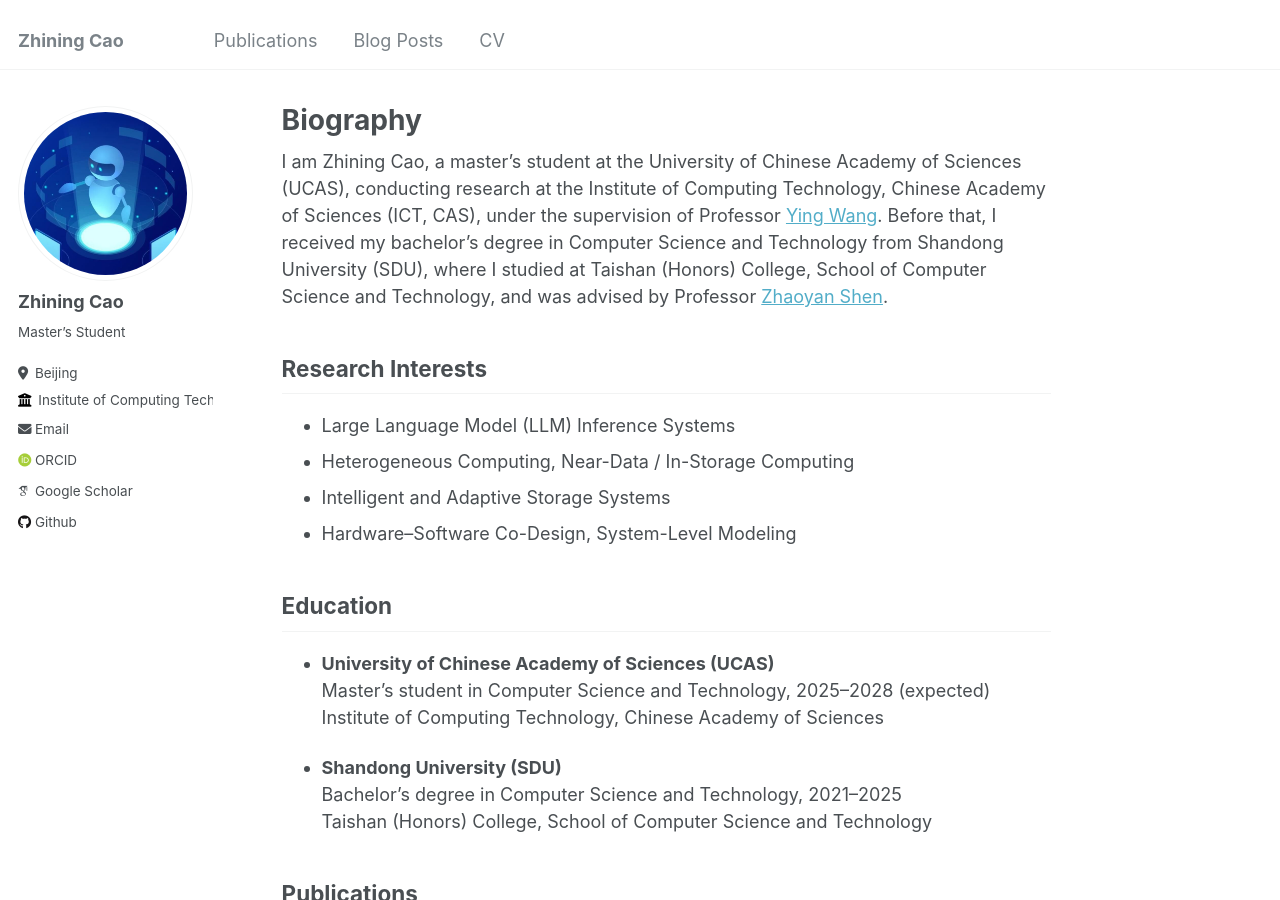
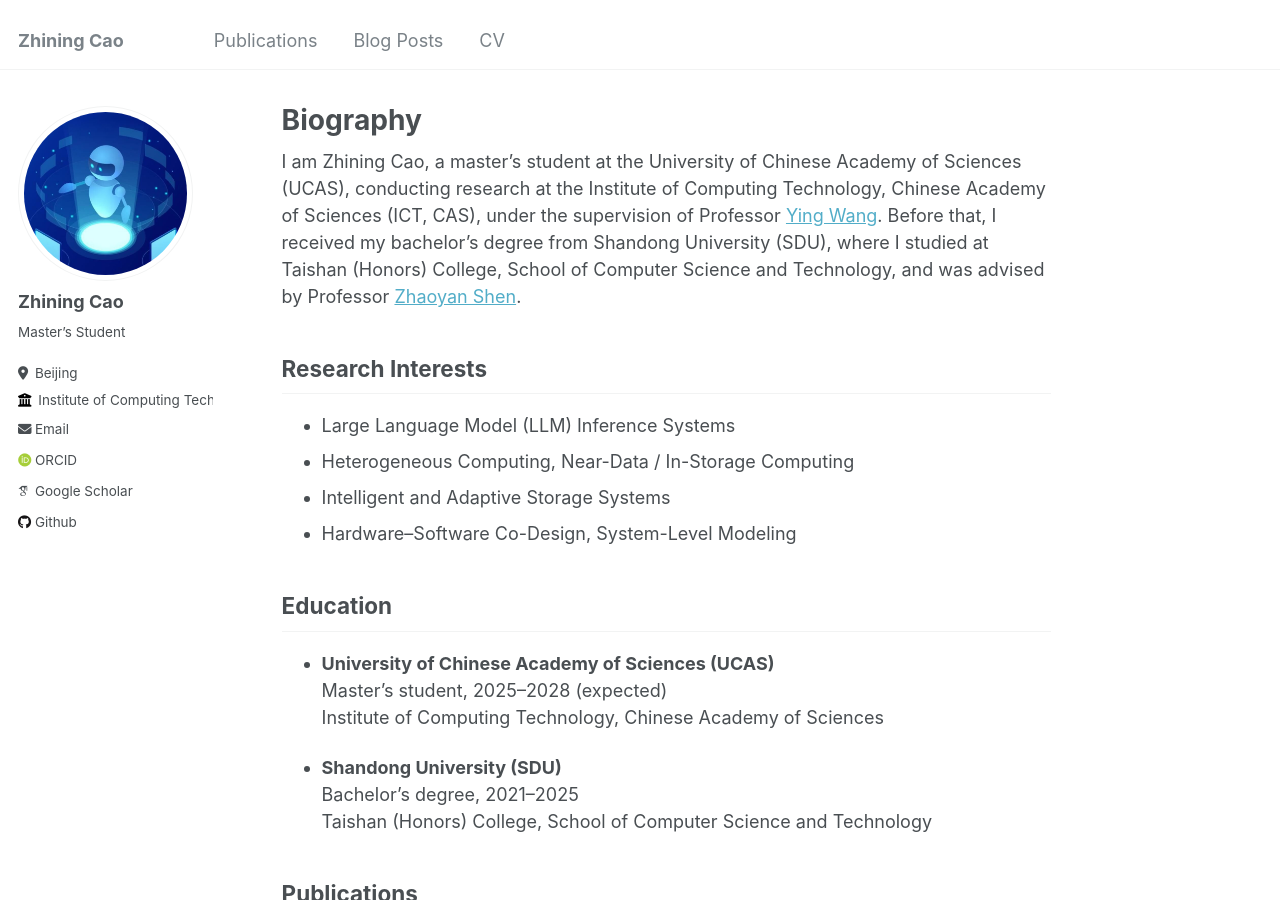
Before and after one commit to caozhining/caozhining.github.io, a Jekyll site: the page built from _pages/about.md, in a window 1280 px wide and 900 px high. Built offline with Jekyll 4.4.1, drawn with Linux system fonts in a browser that asks for light colours; some web fonts are replaced.

Commit message:
Remove degree majors from biography and CV

```diff
--- a/_pages/about.md
+++ b/_pages/about.md
@@ -7,7 +7,7 @@ redirect_from:
   - /about.html
 ---
 
-I am Zhining Cao, a master’s student at the University of Chinese Academy of Sciences (UCAS), conducting research at the Institute of Computing Technology, Chinese Academy of Sciences (ICT, CAS), under the supervision of Professor [Ying Wang](https://wangying-ict.github.io/). Before that, I received my bachelor’s degree in Computer Science and Technology from Shandong University (SDU), where I studied at Taishan (Honors) College, School of Computer Science and Technology, and was advised by Professor [Zhaoyan Shen](https://zyshen00.github.io/).
+I am Zhining Cao, a master’s student at the University of Chinese Academy of Sciences (UCAS), conducting research at the Institute of Computing Technology, Chinese Academy of Sciences (ICT, CAS), under the supervision of Professor [Ying Wang](https://wangying-ict.github.io/). Before that, I received my bachelor’s degree from Shandong University (SDU), where I studied at Taishan (Honors) College, School of Computer Science and Technology, and was advised by Professor [Zhaoyan Shen](https://zyshen00.github.io/).
 
 <!-- I am Cao Zhining, a undergrade student from Shandong University, advised by Professor . I am also currently a visiting student at the Institute of Computing Technology, Chinese Academy of Sciences, advised by Professor . -->
 
@@ -24,11 +24,11 @@ Education
 ---------
 
 * **University of Chinese Academy of Sciences (UCAS)**<br>
-  Master’s student in Computer Science and Technology, 2025–2028 (expected)<br>
+  Master’s student, 2025–2028 (expected)<br>
   Institute of Computing Technology, Chinese Academy of Sciences
 
 * **Shandong University (SDU)**<br>
-  Bachelor’s degree in Computer Science and Technology, 2021–2025<br>
+  Bachelor’s degree, 2021–2025<br>
   Taishan (Honors) College, School of Computer Science and Technology
 
 Publications
```
Also changed, not shown: _pages/cv.md (+2 -2 lines).
